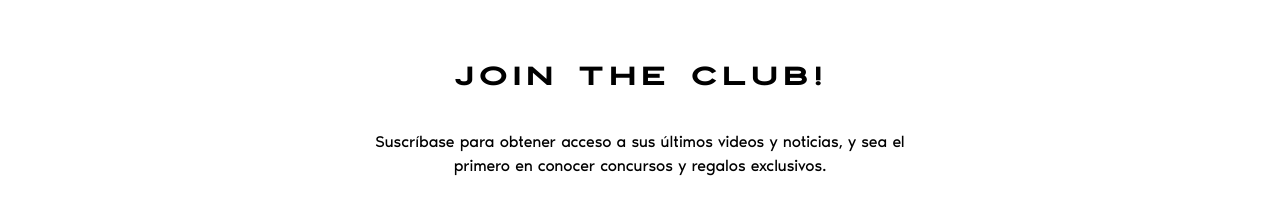
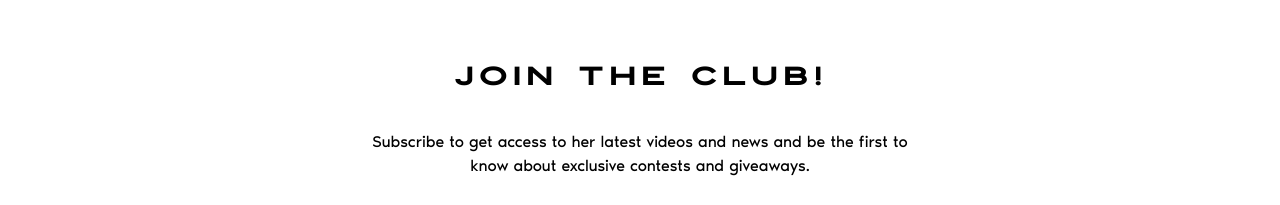
Before and after one commit to nickborbe/caso-client-landing-temp, a React (Create React App) app: page / in a window 1280 px wide. Shown: the part 4380-4585 px from the top of the page. Built offline with nearby package versions, Linux system fonts and the light colour scheme.

Commit message:
translate

```diff
--- a/src/components/home-page-components/join-the-club.js
+++ b/src/components/home-page-components/join-the-club.js
@@ -19,17 +19,28 @@ class JoinTheClub extends Component {
 
         <div id="join-the-club">
 
+      {this.props.language === 'english' &&
         <div id="join-club-wrapper">
 
+        <h2>Join The Club!</h2>
+        <p>Subscribe to get access to her latest videos and news and be the first to know about exclusive contests and giveaways.</p>
+
+        <MailchimpSubscribe url={url} />
+        </div>
+      }
+
+      {this.props.language === 'spanish' &&
+        <div id="join-club-wrapper">
 
         <h2>Join The Club!</h2>
-
         <p>Suscríbase para obtener acceso a sus últimos videos y noticias, y sea el primero en conocer concursos y regalos exclusivos.</p>
 
+        <MailchimpSubscribe url={url} />
+        </div>
+      }
 
-        <MailchimpSubscribe url={url} />
 
-        </div>
+
       </div>
 
       )
--- a/src/components/home-page.js
+++ b/src/components/home-page.js
@@ -42,7 +42,7 @@ class HomePage extends Component {
 
         {/* <GalleryPreview /> */}
 
-        <JoinTheClub />
+        <JoinTheClub language={this.props.language} />
 
         <SponsoredAd />
 
```
